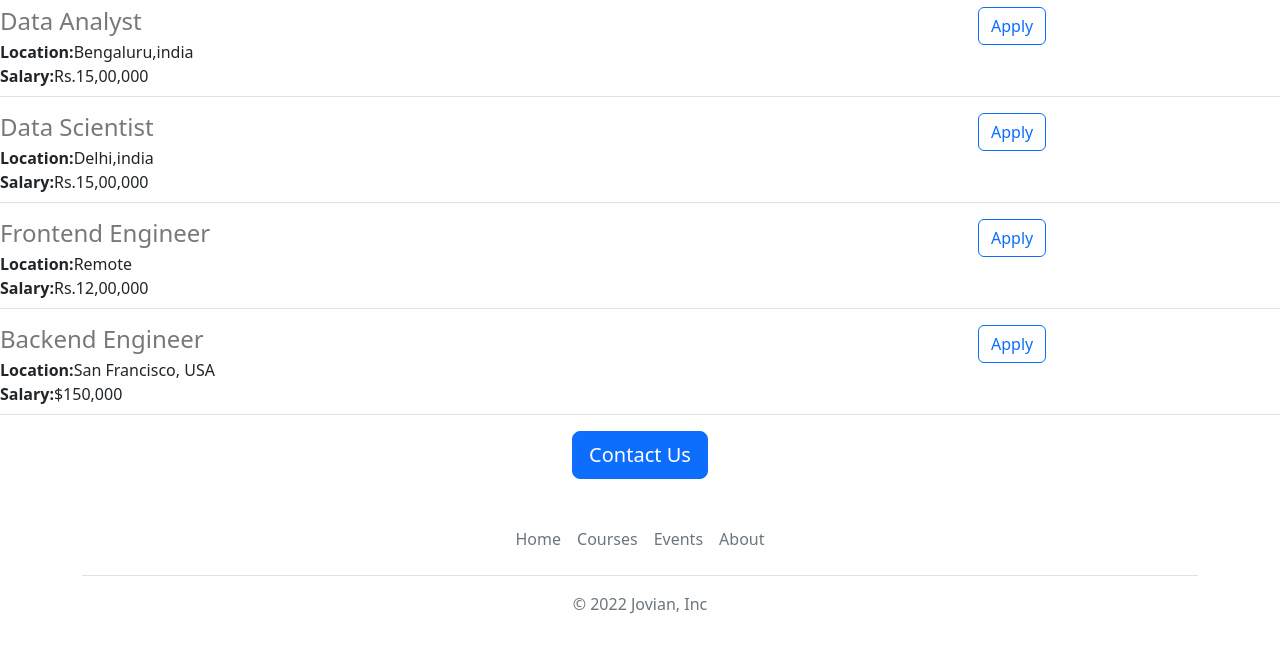
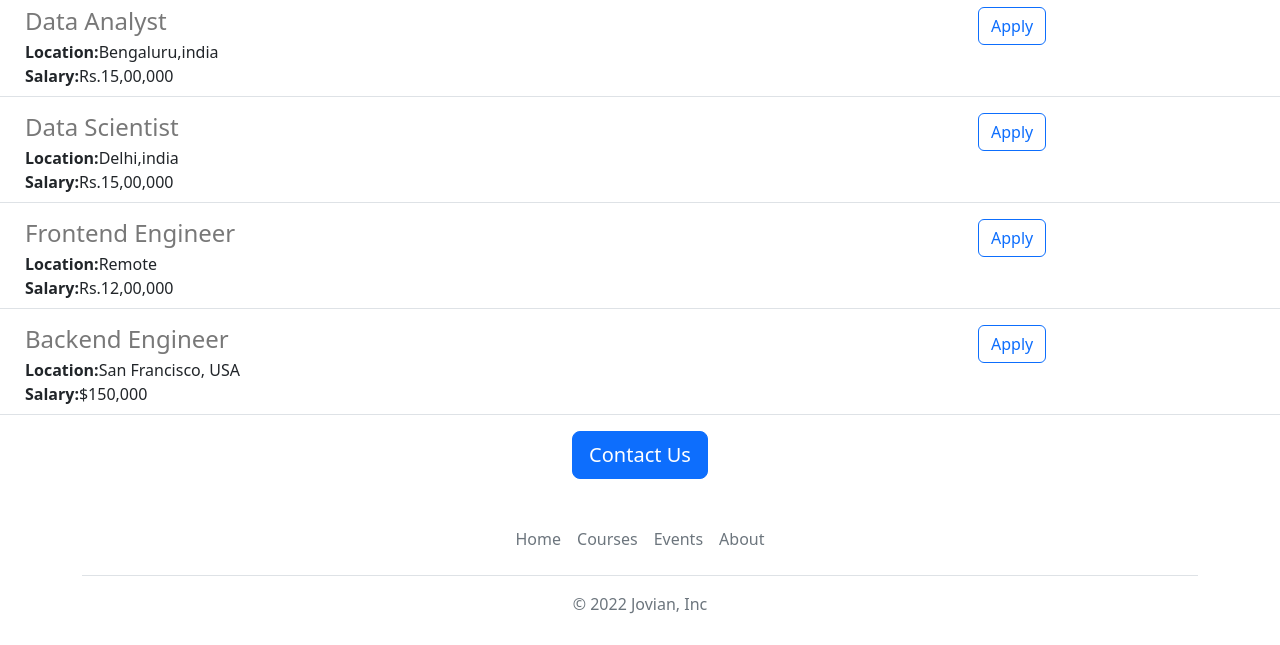
Before and after one commit to digvijayrajput98/Jovian_careers_website-2, a Flask app: page / in a window 1280 px wide. Shown: the part 791-1436 px from the top of the page. Run offline with Flask 2, Linux system fonts and the light colour scheme.

Commit message:
added files

```diff
--- a/templates/home.html
+++ b/templates/home.html
@@ -23,9 +23,9 @@
     <h1 class="text-center" mt-2 mt-4>{{company_name}} Careers
     </h1>
 
-  <div class="row" style="margin-bootom:16px">
+  <div class="row" style="margin-bootom:16px;">
     <div class="col-md-6">
-    <p class="lead">
+    <p class="lead" style = "margin-left:25px;">
       Lorem ipsum dolor sit amet, consectetur adipiscing elit, sed do eiusmod tempor incididunt ut labore et dolore magna aliqua. Ut enim ad minim veniam, quis nostrud exercitation ullamco laboris nisi ut aliquip ex ea commodo consequat. Duis aute irure dolor in reprehenderit in voluptate velit esse cillum dolore eu fugiat nulla pariatur. Excepteur sint occaecat cupidatat non proident, sunt in culpa qui officia deserunt mollit anim id est laborum.
     </p>
     </div>
--- a/templates/jobitem.html
+++ b/templates/jobitem.html
@@ -1,15 +1,15 @@
 <div class="border-bottom row" style="margin-bottom:16px;padding-bottom:8px">
   <div class="col-9">
         <h4
-          style = "color:rgb(120,120,120);margin-bottom:4px;">
+          style = "color:rgb(120,120,120);margin-bottom:4px;margin-left:25px;">
           {{job['title']}}
         </h4>
         <div>
-          <b>Location:</b>{{job['location']}}
+          <b style = "margin-left:25px">Location:</b>{{job['location']}}
          </div>
         {% if 'salary' in job %}
           <div>
-            <b>Salary:</b>{{job['salary']}}
+            <b style = "margin-left:25px">Salary:</b>{{job['salary']}}
          </div>
         {% endif %}
   </div>
```
